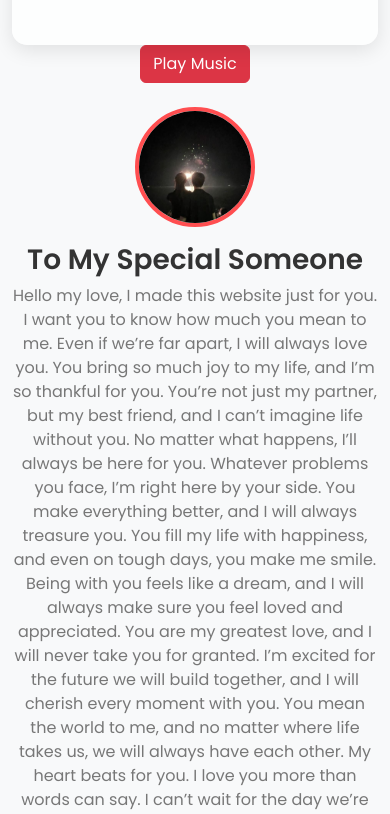
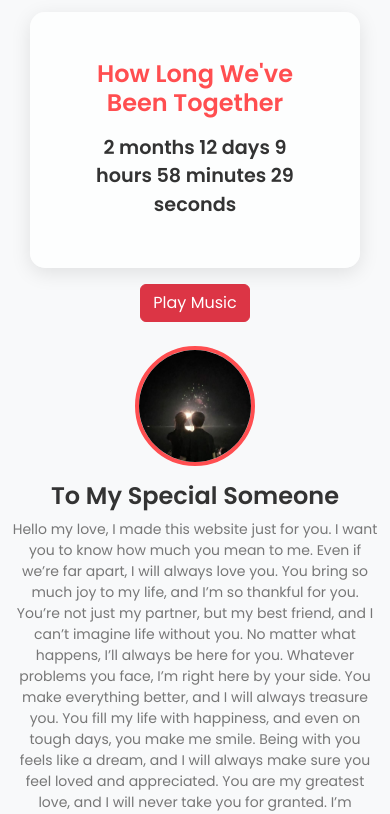
Before and after one commit to johnlester15/her, a plain HTML site: page index.html in a window 390 px wide. Shown: the part 24-838 px from the top of the page. Drawn offline with nearby package versions, Linux system fonts and the light colour scheme.

Commit message:
Update index.html

```diff
--- a/index.html
+++ b/index.html
@@ -14,21 +14,24 @@
       background-size: cover;
       background-position: center;
       background-attachment: fixed;
-      height: 100vh;
+      min-height: 100vh;
       display: flex;
-      justify-content: center;
+      flex-direction: column;
       align-items: center;
-      flex-direction: column;
+      justify-content: flex-start;
       margin: 0;
+      padding-top: 20px;
+      overflow-y: auto;
     }
     .countdown-card {
       background-color: rgba(255, 255, 255, 0.8);
       border: none;
       border-radius: 15px;
       box-shadow: 0 5px 20px rgba(0, 0, 0, 0.1);
-      padding: 3rem;
-      margin-top: 3rem;
+      padding: 2rem;
+      margin: 1rem auto;
       text-align: center;
+      max-width: 90%;
     }
     .countdown-title {
       color: #ff4e50;
@@ -39,7 +42,6 @@
     .countdown-text {
       font-size: 2rem;
       font-weight: 600;
-      margin-top: 1rem;
       color: #333;
     }
     .message img {
@@ -72,6 +74,21 @@
       border-radius: 10px;
       border: 4px solid #ff4e50;
     }
+    @media (max-width: 576px) {
+      .countdown-text {
+        font-size: 1.2rem;
+      }
+      .message h2 {
+        font-size: 1.5rem;
+      }
+      .message p {
+        font-size: 0.875rem;
+      }
+      .images img {
+        width: 80px;
+        height: 80px;
+      }
+    }
   </style>
 </head>
 <body>
@@ -79,9 +96,6 @@
   <audio id="bgMusic" loop>
     <source src="Strawberries_Cigarettes.mp3" type="audio/mp3">
   </audio>
-
-  <!-- Centering the button -->
-
 
   <div class="container">
     <div class="card countdown-card mx-auto">
@@ -97,14 +111,8 @@
       <img src="main.jpeg" alt="Image 1" class="img-fluid" />
       <h2>To My Special Someone</h2>
       <p>
-
-        Hello my love, I made this website just for you. I want you to know how much you mean to me. Even if we’re far apart, I will always love you. You bring so much joy to my life, and I’m so thankful for you. You’re not just my partner, but my best friend, and I can’t imagine life without you.
-
-        No matter what happens, I’ll always be here for you. Whatever problems you face, I’m right here by your side. You make everything better, and I will always treasure you. You fill my life with happiness, and even on tough days, you make me smile.
-
-        Being with you feels like a dream, and I will always make sure you feel loved and appreciated. You are my greatest love, and I will never take you for granted. I’m excited for the future we will build together, and I will cherish every moment with you.
-
-        You mean the world to me, and no matter where life takes us, we will always have each other. My heart beats for you. I love you more than words can say. I can’t wait for the day we’re together again. I love you always, bebi, baby, love</p>
+        Hello my love, I made this website just for you. I want you to know how much you mean to me. Even if we’re far apart, I will always love you. You bring so much joy to my life, and I’m so thankful for you. You’re not just my partner, but my best friend, and I can’t imagine life without you. No matter what happens, I’ll always be here for you. Whatever problems you face, I’m right here by your side. You make everything better, and I will always treasure you. You fill my life with happiness, and even on tough days, you make me smile. Being with you feels like a dream, and I will always make sure you feel loved and appreciated. You are my greatest love, and I will never take you for granted. I’m excited for the future we will build together, and I will cherish every moment with you. You mean the world to me, and no matter where life takes us, we will always have each other. My heart beats for you. I love you more than words can say. I can’t wait for the day we’re together again. I love you always, bebi, baby, love
+      </p>
     </div>
 
     <div class="images text-center mt-4">
@@ -140,7 +148,6 @@
 
       const seconds = Math.floor(timeDiff / 1000);
 
-      // Updated line to include seconds
       timeElapsedDisplay.innerHTML = `${months} months ${days} days ${hours} hours ${minutes} minutes ${seconds} seconds`;
     }
 
@@ -148,8 +155,8 @@
       document.getElementById('bgMusic').play();
     }
 
-    setInterval(updateTime, 1000);  // Update every second
-    updateTime();  // Initial display
+    setInterval(updateTime, 1000);
+    updateTime();
   </script>
 
 </body>
```
